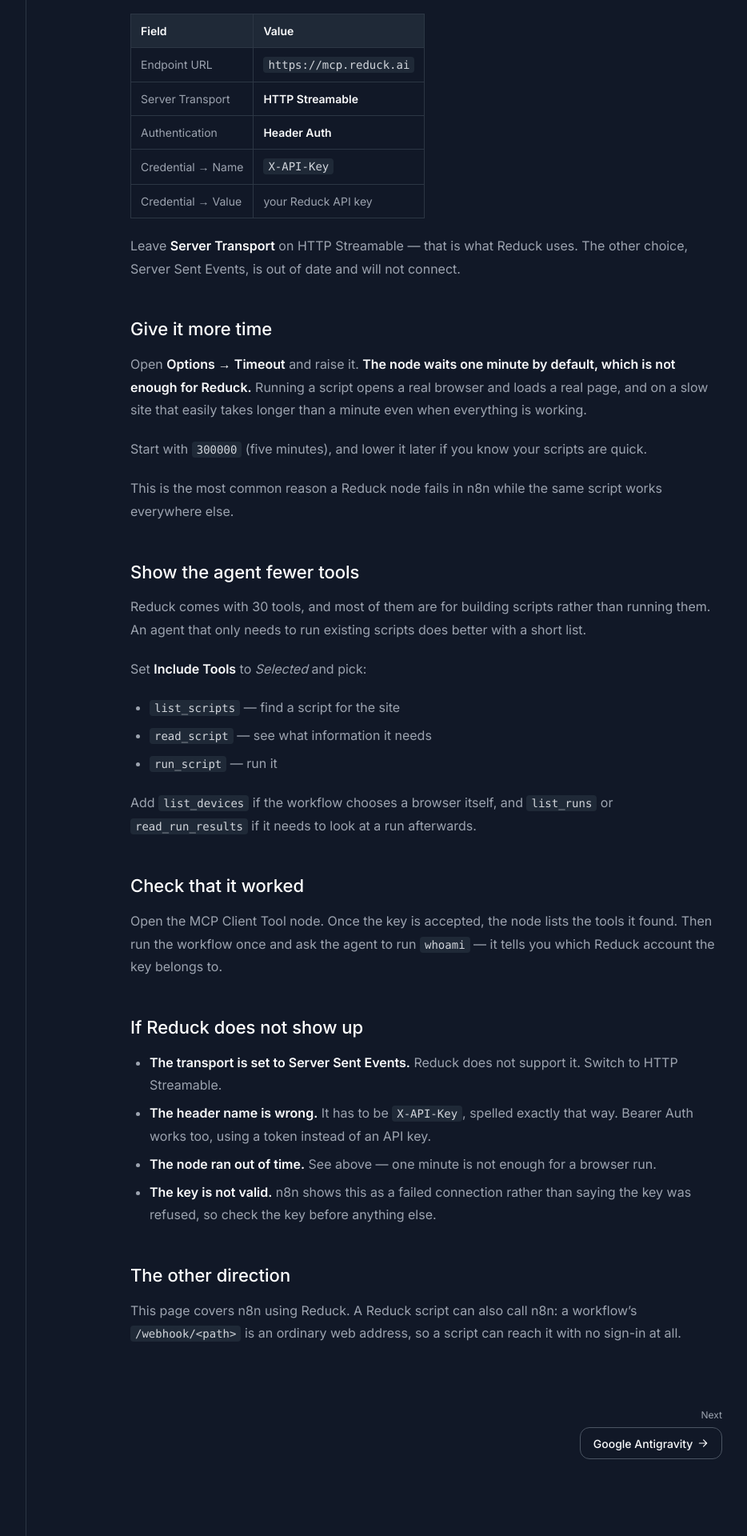
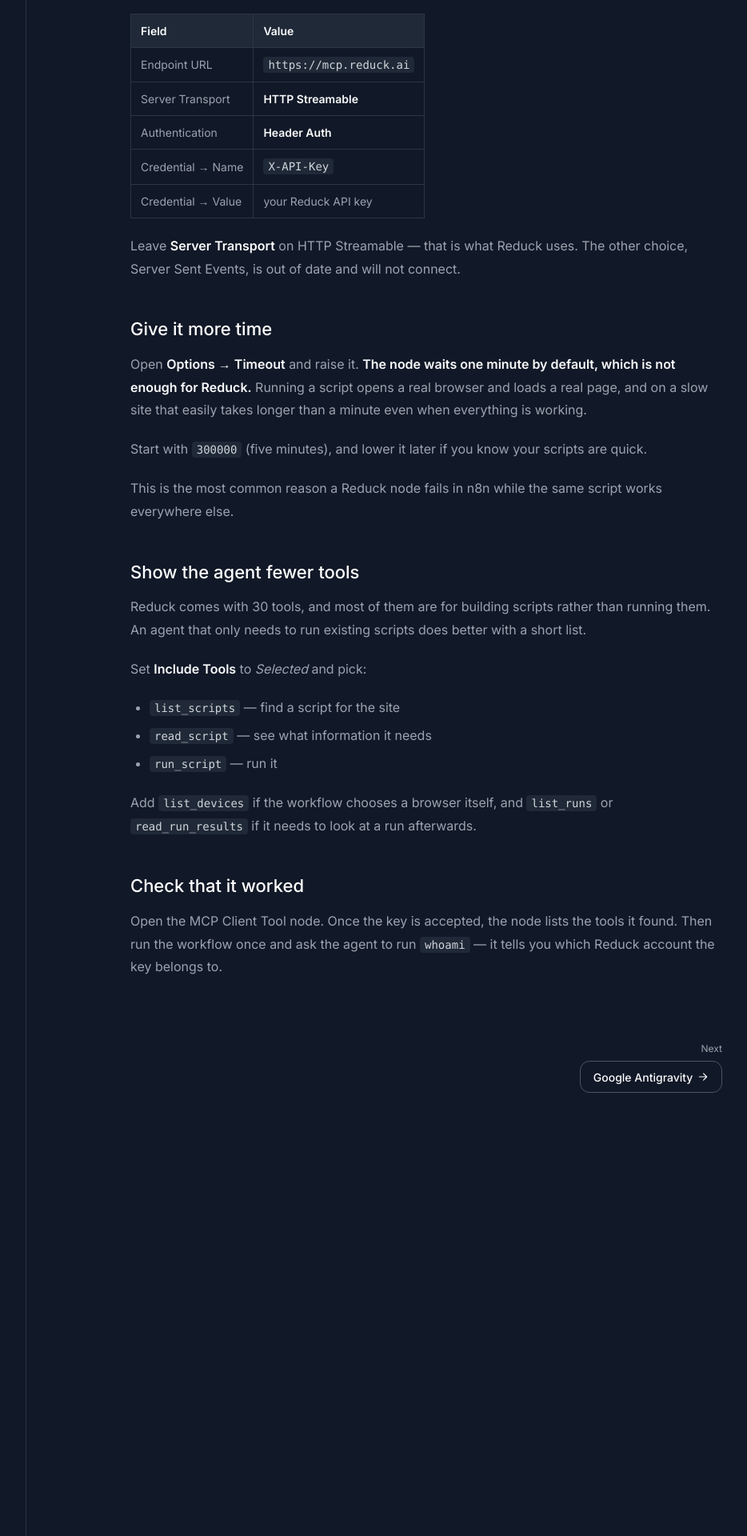
Before and after one commit to conception-ai/docs.reduck.ai, a Jekyll site: the page built from _docs/n8n/index.md, in a window 1280 px wide. Shown: the part 1168-3088 px from the top of the page at 80% size, without its empty margins (247-1181 px from the left). Built offline with Jekyll 4.4.1, drawn with Linux system fonts in a browser that asks for light colours.

Commit message:
docs(connect): drop the troubleshooting sections from Cursor and n8n
Removes "If Reduck does not show up" from both pages, and n8n's "The other
direction" note about calling a workflow webhook from a script. These pages
are a setup path for someone doing it the first time; the failure catalogue
was answering questions nobody has yet asked.

Antigravity keeps its version, since that list came from the source setup
document rather than being added here.

Co-Authored-By: Claude Opus 5 <noreply@anthropic.com>

```diff
--- a/_docs/n8n/index.md
+++ b/_docs/n8n/index.md
@@ -66,18 +66,3 @@ Add `list_devices` if the workflow chooses a browser itself, and `list_runs` or
 Open the MCP Client Tool node. Once the key is accepted, the node lists the tools it found. Then
 run the workflow once and ask the agent to run `whoami` — it tells you which Reduck account the
 key belongs to.
-
-## If Reduck does not show up
-
-- **The transport is set to Server Sent Events.** Reduck does not support it. Switch to HTTP
-  Streamable.
-- **The header name is wrong.** It has to be `X-API-Key`, spelled exactly that way. Bearer Auth
-  works too, using a token instead of an API key.
-- **The node ran out of time.** See above — one minute is not enough for a browser run.
-- **The key is not valid.** n8n shows this as a failed connection rather than saying the key was
-  refused, so check the key before anything else.
-
-## The other direction
-
-This page covers n8n using Reduck. A Reduck script can also call n8n: a workflow's
-`/webhook/<path>` is an ordinary web address, so a script can reach it with no sign-in at all.
```
Also changed, not shown: _docs/cursor/index.md (+0 -8 lines).
